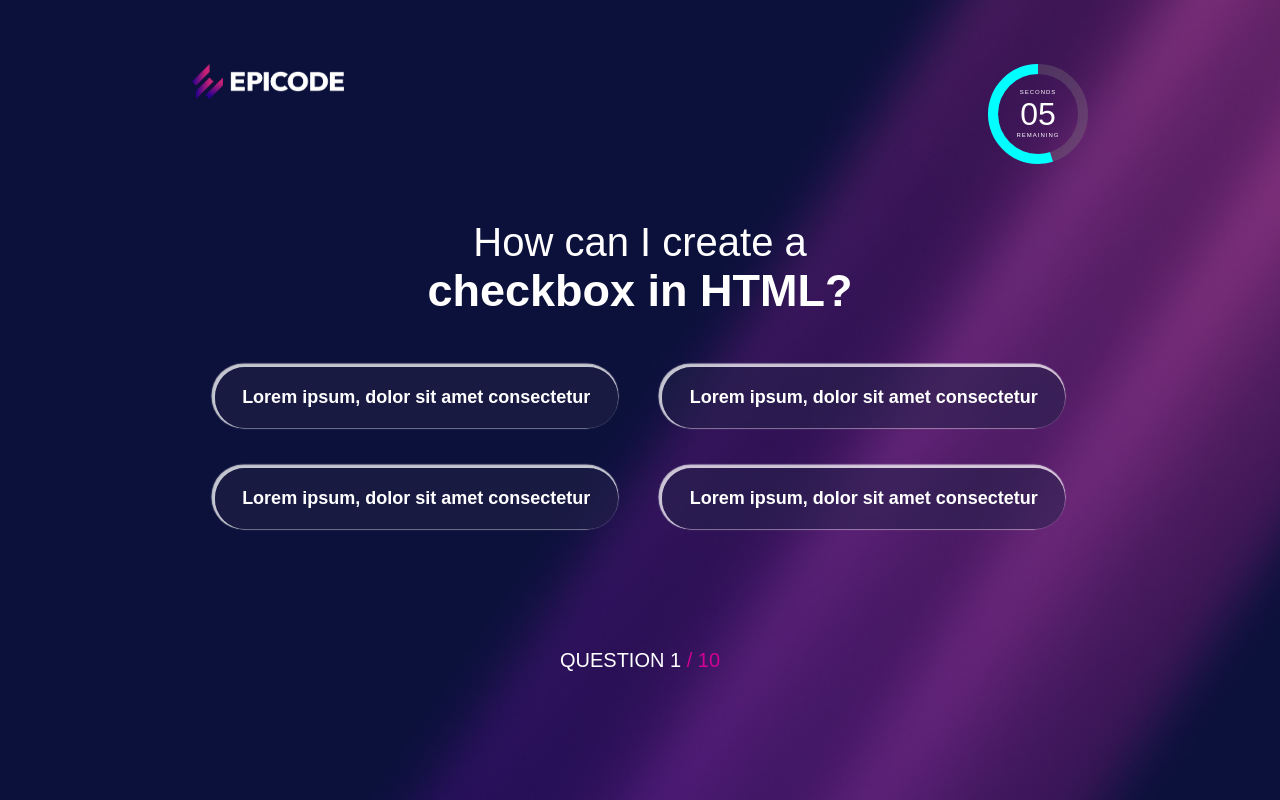
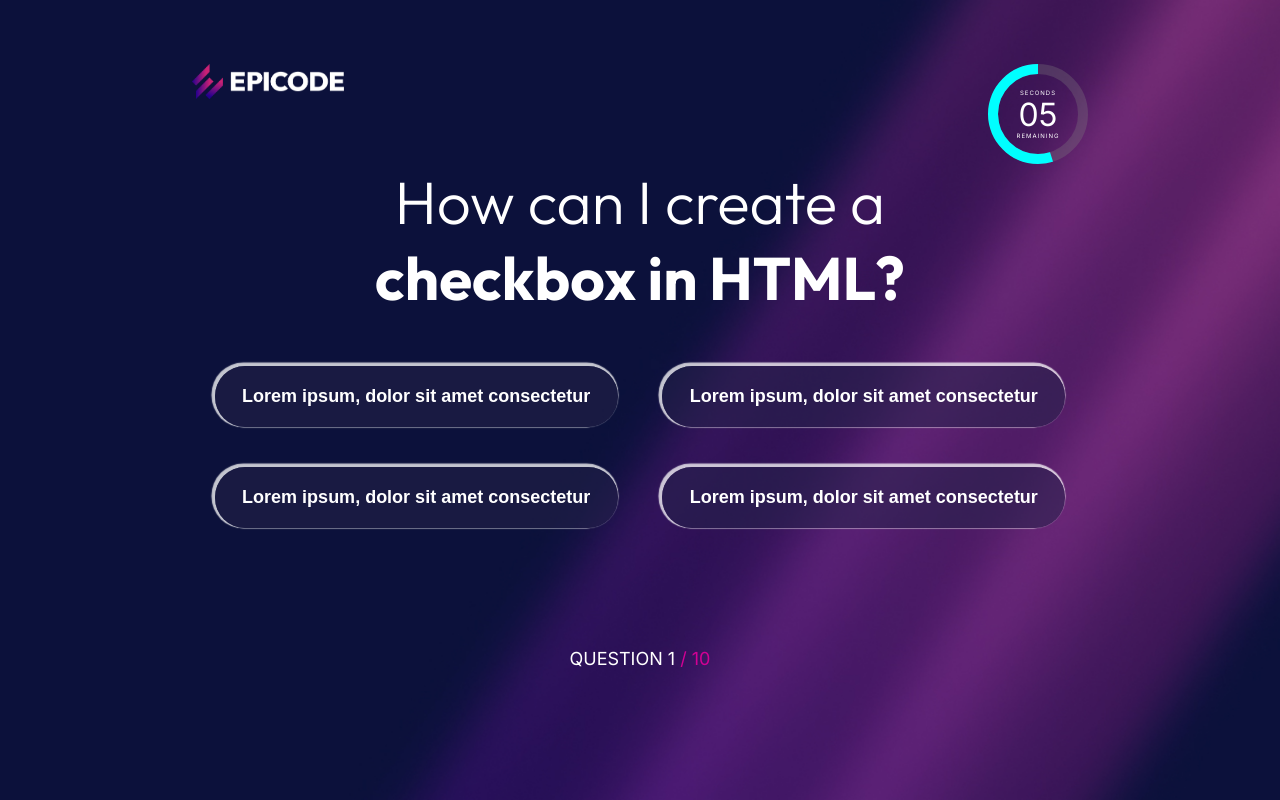
Before and after one commit to SimonKovacsp22/Banchmark-App, a plain HTML site: page benchmark.html in a window 1280 px wide. Drawn offline with Linux system fonts and the light colour scheme.

Commit message:
font-correction

```diff
--- a/benchmark.css
+++ b/benchmark.css
@@ -1,4 +1,3 @@
-@import url("https://fonts.googleapis.com/css2?family=Inter:wght@100;200;300;400;500;600;700;800;900&family=Roboto+Mono:ital,wght@0,100;0,200;0,300;0,400;0,500;0,600;0,700;1,100;1,200;1,300;1,400;1,500;1,600;1,700&family=Outfit:wght@100;200;300;400;500;600;700;800;900&display=swap");
 * {
   margin: 0;
   padding: 0;
@@ -8,7 +7,7 @@ body {
   width: 100%;
   height: 100vh;
   position: relative;
-  font-family: "Poppins", sans-serif;
+  font-family: "Inter", sans-serif;
   background-size: cover;
   overflow: hidden;
 }
@@ -121,17 +120,18 @@ body {
   width: 100%;
   height: auto;
   text-align: center;
-  top: 7vh;
 }
 .questionContainer h2 {
-  font-weight: 100;
-  font-size: 40px;
+  font-weight: 300;
+  font-size: 60px;
   color: white;
+  font-family: "Outfit", sans-serif;
 }
 .questionContainer h1 {
-  font-weight: bolder;
-  font-size: 45px;
+  font-weight: bold;
+  font-size: 60px;
   color: white;
+  font-family: "Outfit", sans-serif;
 }
 
 .optionContainer {
@@ -160,9 +160,9 @@ body {
 }
 .btn:hover {
   background: linear-gradient(
-    191deg,
-    rgba(194, 18, 141, 1) 0%,
-    rgba(144, 0, 123, 1) 90%
+    174deg,
+    rgba(210, 0, 147, 1) 25%,
+    rgba(144, 0, 128, 1) 64%
   );
 }
 
@@ -171,7 +171,7 @@ body {
   position: relative;
   text-align: center;
   color: white;
-  font-size: 20px;
+  font-size: 18px;
   bottom: -20%;
   top: 100px;
 }
--- a/benchmark.html
+++ b/benchmark.html
@@ -5,6 +5,12 @@
     <meta http-equiv="X-UA-Compatible" content="IE=edge" />
     <meta name="viewport" content="width=device-width, initial-scale=1.0" />
     <link rel="stylesheet" href="benchmark.css" />
+    <link rel="preconnect" href="https://fonts.googleapis.com" />
+    <link rel="preconnect" href="https://fonts.gstatic.com" crossorigin />
+    <link
+      href="https://fonts.googleapis.com/css2?family=Inter:wght@100;200;300;400;500;600&family=Outfit:wght@100;200;300;400;500;600;700;800;900&display=swap"
+      rel="stylesheet"
+    />
     <title>Benchmark</title>
   </head>
   <body>
```
